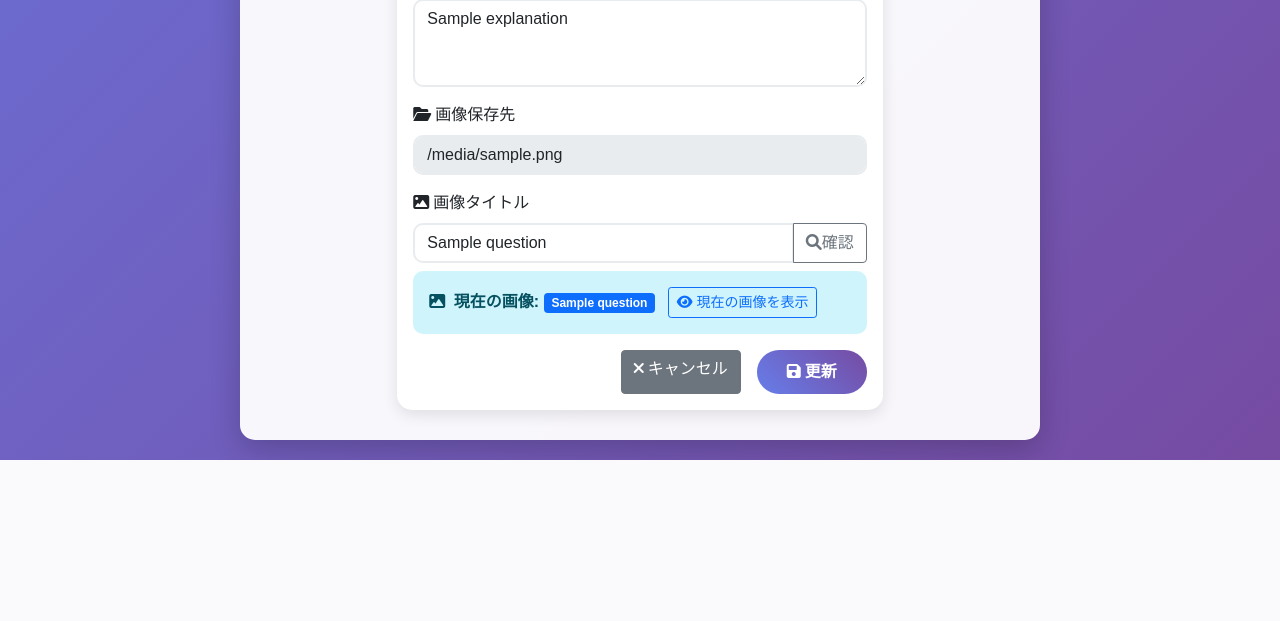
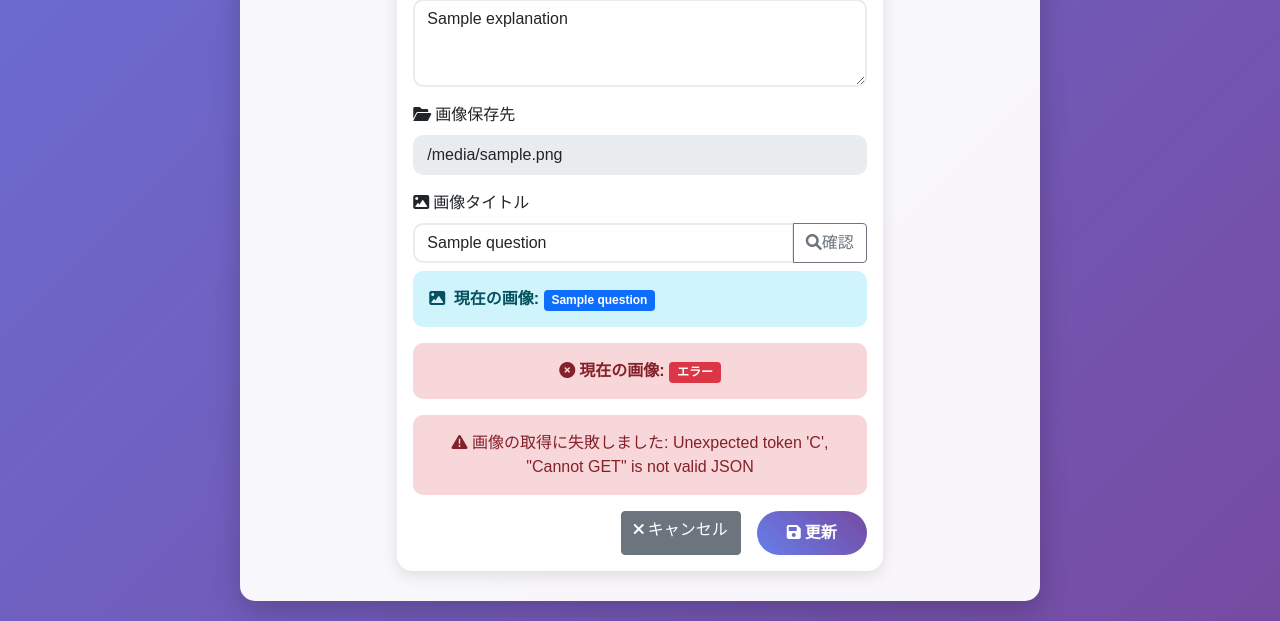
Before and after one commit to GHTAKAHIRO/flashcard-app, a Python web app: template templates/social_studies/edit_question.html in a window 1280 px wide. Shown: the part 1147-1768 px from the top of the page. Before the commit the page ends 1607 px from the top, so only its background shows below. Run offline with Jinja, Linux system fonts and the light colour scheme; the template is opened without the code that fills it: most values are stand-ins (such as "Sample title", 1, 10 or a date in 2020).

Commit message:
もろもろ修正

```diff
--- a/templates/social_studies/edit_question.html
+++ b/templates/social_studies/edit_question.html
@@ -156,18 +156,17 @@
                                 <i class="fas fa-image me-1"></i>
                                 <strong>現在の画像:</strong>
                                 <span class="badge bg-primary">{{ question.image_title }}</span>
-                                <button type="button" class="btn btn-sm btn-outline-primary ms-2" onclick="showCurrentImage()">
-                                    <i class="fas fa-eye me-1"></i>現在の画像を表示
-                                </button>
                             </div>
                             <!-- 現在の画像プレビュー -->
-                            <div id="current-image-preview" class="text-center mt-2" style="display: none;">
+                            <div id="current-image-preview" class="text-center mt-2">
                                 <div id="current-image-status" class="alert alert-success">
                                     <i class="fas fa-check-circle me-1"></i>
                                     <strong>現在の画像:</strong>
                                 </div>
                                 <div id="current-image-container">
-                                    <!-- 現在の画像がここに表示されます -->
+                                    <div class="text-center">
+                                        <i class="fas fa-spinner fa-spin"></i> 画像を読み込み中...
+                                    </div>
                                 </div>
                             </div>
                         </div>
@@ -176,7 +175,7 @@
                             <div class="alert alert-warning">
                                 <i class="fas fa-exclamation-triangle me-1"></i>
                                 <strong>現在の画像:</strong>
-                                <span class="badge bg-secondary">該当なし</span>
+                                <span class="badge bg-secondary">なし</span>
                             </div>
                         </div>
                         {% endif %}
@@ -218,6 +217,11 @@
 // ページ読み込み時の処理
 document.addEventListener('DOMContentLoaded', function() {
     updatePreview();
+
+    // 現在の画像がある場合は自動的に表示
+    {% if question.image_title %}
+    showCurrentImage();
+    {% endif %}
 
     // 画像確認は手動で行うため、自動実行しない
     // const imageNameInput = document.getElementById('image_name');
@@ -331,12 +335,12 @@ function showCurrentImage() {
     const containerDiv = document.getElementById('current-image-container');
 
     if (!imageTitle || !unitId) {
-        alert('画像タイトルまたは単元IDが設定されていません');
+        console.log('画像タイトルまたは単元IDが設定されていません');
         return;
     }
 
+    // プレビューエリアは既に表示されているので、ローディング表示のみ更新
     containerDiv.innerHTML = '<div class="text-center"><i class="fas fa-spinner fa-spin"></i> 画像を読み込み中...</div>';
-    previewDiv.style.display = 'block';
 
     fetch(`/social_studies/api/check_image?image_name=${encodeURIComponent(imageTitle)}&unit_id=${unitId}`)
         .then(response => response.json())
@@ -373,7 +377,7 @@ function showCurrentImage() {
             } else {
                 // 画像が見つからない場合
                 statusDiv.className = 'alert alert-warning';
-                statusDiv.innerHTML = '<i class="fas fa-exclamation-triangle me-1"></i><strong>現在の画像:</strong> <span class="badge bg-secondary">該当なし</span>';
+                statusDiv.innerHTML = '<i class="fas fa-exclamation-triangle me-1"></i><strong>現在の画像:</strong> <span class="badge bg-secondary">なし</span>';
                 containerDiv.innerHTML = `
                     <div class="alert alert-warning">
                         <i class="fas fa-exclamation-triangle"></i>
```
